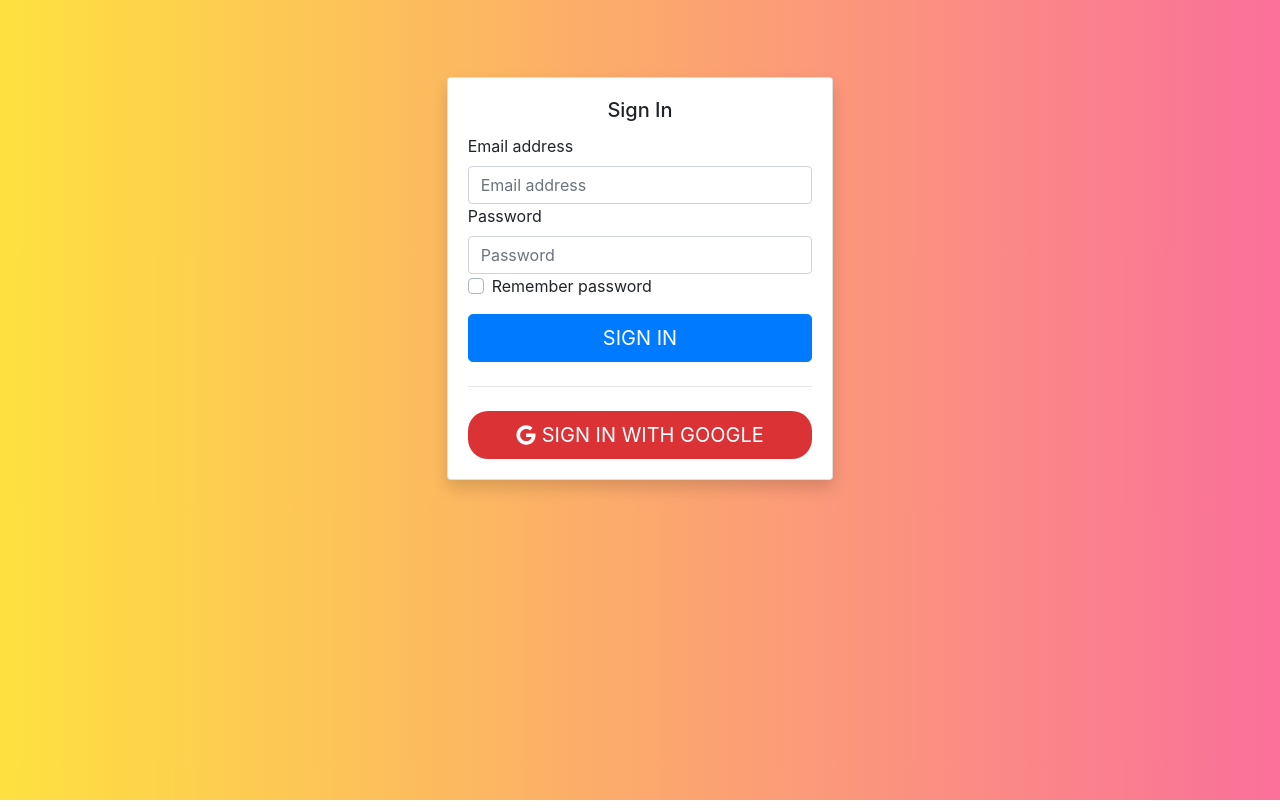
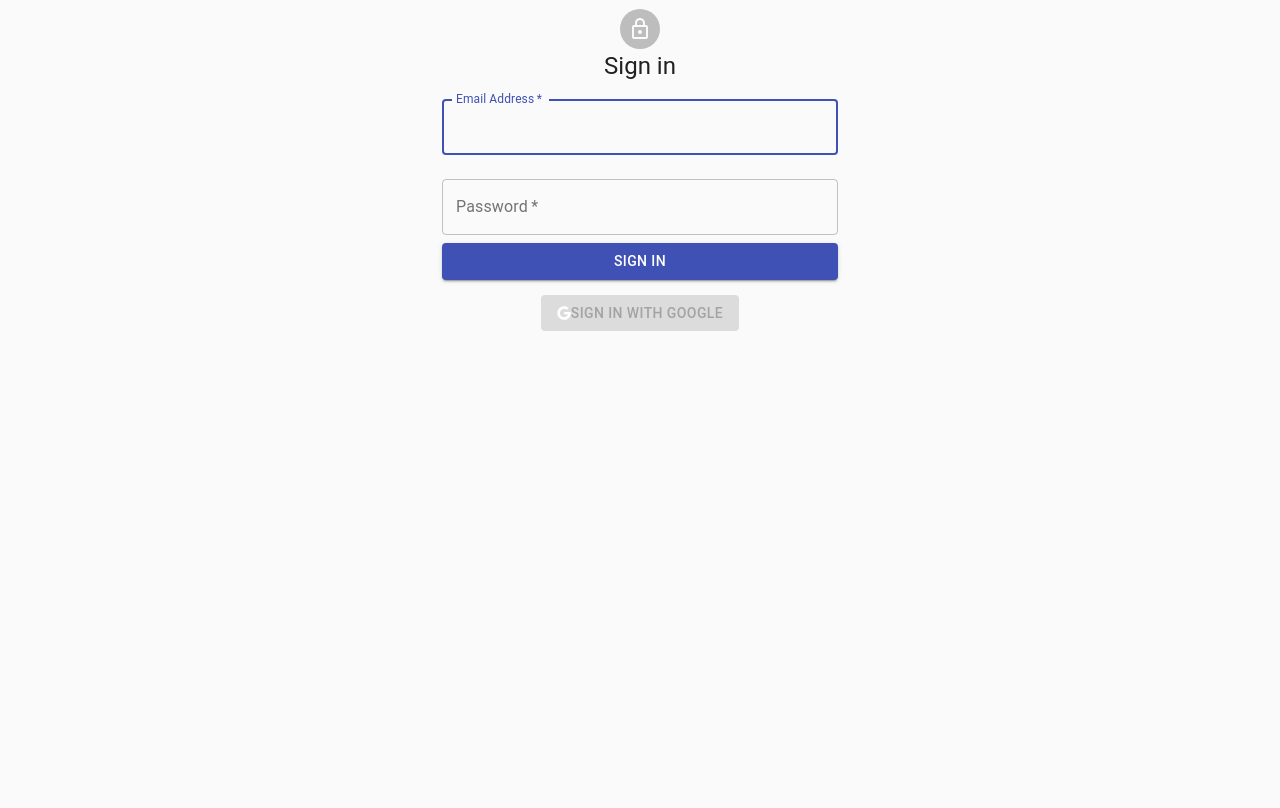
Before and after one commit to clapota/Dashboard, a React (Create React App) app: page / in a window 1280 px wide. Built offline with nearby package versions, Linux system fonts and the light colour scheme.

Commit message:
[+] Refactor with Material-UI and Added dashboardView

```diff
--- a/src/App.css
+++ b/src/App.css
@@ -20,3 +20,13 @@
 .App-link {
   color: #09d3ac;
 }
+
+html {
+  height: 100%
+}
+
+body {
+  height: 100%;
+  padding: 0;
+  margin: 0;
+}
--- a/src/App.js
+++ b/src/App.js
@@ -3,12 +3,42 @@ import LoginView from './Components/LoginView';
 import './App.css';
 import { library } from '@fortawesome/fontawesome-svg-core'
 import { fab } from '@fortawesome/free-brands-svg-icons'
+import { instanceOf } from 'prop-types';
+import { withCookies, Cookies } from 'react-cookie';
+import Dashboard from './Components/DashboardView';
 
-function App() {
-  library.add(fab);
-  return (
-    <LoginView/>
-  );
+class App extends React.Component {
+  static propTypes = {
+    cookies: instanceOf(Cookies).isRequired
+  };
+
+  constructor(props) {
+    super(props);
+    library.add(fab);
+
+    const { cookies } = props;
+    this.reloadCookies = this.reloadCookies.bind(this);
+    this.state = {
+      googleCredentials:  cookies.get('google-credentials')
+    }
+  }
+
+  reloadCookies() {
+    const { cookies } = this.props;
+    this.setState({
+      googleCredentials: cookies.get('google-credentials'),
+    });
+  }
+
+  render() {
+    if (this.state.googleCredentials === undefined) {
+      return (
+        <LoginView handler={this.reloadCookies} />
+      );
+    } else {
+      return (<Dashboard/>)
+    }
+  }
 }
 
-export default App;
+export default withCookies(App);
--- /dev/null
+++ b/src/Components/DashboardDescriptionCard.js
@@ -0,0 +1,29 @@
+import React from 'react';
+import {Card, CardHeader, Typography, CardContent, CardActions, IconButton} from '@material-ui/core';
+import '@material-ui/icons';
+import { MoreHoriz } from '@material-ui/icons';
+
+class DashboardDescriptionCard extends React.Component {
+    render() {
+        return (
+            <Card >
+                <CardHeader
+                    title={this.props.title}
+
+                />
+                <CardContent>
+                    <Typography variant="body2" color="textSecondary" component="p">
+                        {this.props.description}
+                    </Typography>
+                </CardContent>
+                <CardActions>
+                    <IconButton aria-label="More">
+                        <MoreHoriz/>
+                    </IconButton>
+                </CardActions>
+            </Card>
+        )
+    }
+}
+
+export default DashboardDescriptionCard;
--- /dev/null
+++ b/src/Components/DashboardView.js
@@ -0,0 +1,32 @@
+import React from 'react';
+import Sidebar from './Sidebar';
+import {Container, GridList, GridListTile} from '@material-ui/core';
+import DashboardDescriptionCard from './DashboardDescriptionCard';
+import 'bootstrap/dist/css/bootstrap.css';
+
+class Dashboard extends React.Component {
+    render() {
+        return(
+            <Container>
+                <Sidebar/>
+                <h1 className="text-center">Your dashboard</h1>
+                <GridList cellHeight={200} className="gridlist" cols={2}>
+                    <GridListTile cols={1}>
+                        <DashboardDescriptionCard title="Meteo" description="Ce widget de météo vous permet de récupérer toutes les informations nécessaires pour la météo lol zizi bite j'aime le caca lorem ipsum dolor sit amet"/>
+                    </GridListTile>
+                    <GridListTile cols={1}>
+                        <DashboardDescriptionCard title="Meteo" description="Ce widget de météo vous permet de récupérer toutes les informations nécessaires pour la météo lol zizi bite j'aime le caca lorem ipsum dolor sit amet"/>
+                    </GridListTile>
+                    <GridListTile cols={1}>
+                        <DashboardDescriptionCard title="Meteo" description="Ce widget de météo vous permet de récupérer toutes les informations nécessaires pour la météo lol zizi bite j'aime le caca lorem ipsum dolor sit amet"/>
+                    </GridListTile>
+                    <GridListTile cols={1}>
+                        <DashboardDescriptionCard title="Meteo" description="Ce widget de météo vous permet de récupérer toutes les informations nécessaires pour la météo lol zizi bite j'aime le caca lorem ipsum dolor sit amet"/>
+                    </GridListTile>
+                </GridList>
+            </Container>
+        )
+    }
+}
+
+export default Dashboard;
--- a/src/Components/LoginView.css
+++ b/src/Components/LoginView.css
@@ -1,18 +1,29 @@
-.signin-bg-image {
-    background-color: #FEE140;
-    background-image: linear-gradient(90deg, #FEE140 0%, #FA709A 100%);
-    position: absolute;
-    width: 100%;
-    left: 0;
-    height: 100%;
+body {
+    background-color: white;
+    overflow: hidden;
 }
 
-.card-signin {
-    margin-top: 20%;
+.paper {
+    margin-top: 8px;
+    display: flex;
+    flex-direction: column;
+    align-items: center;
 }
 
-.btn-google {
-    background-color: #db3236;
-    border-radius: 20px;
-    color: white;
+.avatar {
+    margin: 1px;
+    background-color: whitesmoke;
 }
+
+.form {
+    width: 100%;
+    margin-top: 1px;
+}
+
+.submit {
+    margin: 3px;
+}
+
+.google-submit {
+    margin-top: 15px !important;
+}
--- a/src/Components/LoginView.js
+++ b/src/Components/LoginView.js
@@ -2,52 +2,111 @@ import React from 'react';
 import 'bootstrap/dist/css/bootstrap.css';
 import { FontAwesomeIcon } from '@fortawesome/react-fontawesome';
 import './LoginView.css';
+import { instanceOf } from 'prop-types';
+import { GoogleLogin } from 'react-google-login';
+import { withCookies, Cookies } from 'react-cookie';
+import Button from '@material-ui/core/Button';
+import { Container, CssBaseline, Avatar, TextField, Typography} from '@material-ui/core';
+import LockOutlinedIcon from '@material-ui/icons/LockOutlined';
 
 class LoginView extends React.Component {
+    static propTypes = {
+        cookies: instanceOf(Cookies).isRequired
+    };
+
     constructor(props) {
         super(props);
-        this.googleApi = this.googleApi.bind(this);
+        this.googleOnSuccess = this.googleOnSuccess.bind(this);
+        this.googleOnFailure = this.googleOnFailure.bind(this);
     }
 
     googleApi(e) {
         e.preventDefault();
+        console.log('test');
         return 0;
+    }
+
+    googleOnSuccess(response) {
+        const { cookies } = this.props;
+        let expirationDate = new Date('now');
+
+        expirationDate = new Date(expirationDate.setMonth(expirationDate.getMonth()+1));
+        cookies.set('google-credentials', response.toString(), {path: '/', expires: expirationDate});
+        console.log(response);
+        console.log('Google ID : ' + response.googleId);
+        console.log('Token ID : ' + response.tokenId);
+        console.log('Access token ' + response.accessToken);
+        console.log('Token OBJ :' + response.tokenObj);
+        console.log('Profile OBJ :' + response.profileObj);
+        this.props.handler();
+        console.log('COOKIE ' + cookies.get('google-credentials'));
+    }
+
+    googleOnFailure(response) {
+        console.log(response.error);
     }
 
     render() {
         return (
-            <div className="signin-bg-image">
-                <div className="container-fluid">
-                    <div className="col-sm-9 col-md-7 col-lg-4 mx-auto">
-                        <div className="card card-signin shadow rounded">
-                            <div class="card-body">
-                                <h5 class="card-title text-center">Sign In</h5>
-                                <form class="form-signin">
-                                <div class="form-label-group">
-                                    <label for="inputEmail">Email address</label>
-                                    <input type="email" id="inputEmail" class="form-control" placeholder="Email address" required autofocus />
-                                </div>
-
-                                <div class="form-label-group">
-                                    <label for="inputPassword">Password</label>
-                                    <input type="password" id="inputPassword" class="form-control" placeholder="Password" required/>
-                                </div>
-
-                                <div class="custom-control custom-checkbox mb-3">
-                                    <input type="checkbox" class="custom-control-input" id="customCheck1"/>
-                                    <label class="custom-control-label" for="customCheck1">Remember password</label>
-                                </div>
-                                <button class="btn btn-lg btn-primary btn-block text-uppercase" type="submit">Sign in</button>
-                                <hr class="my-4"/>
-                                <button class="btn btn-lg btn-google btn-block text-uppercase" onClick={this.googleApi}><FontAwesomeIcon color="white" icon={['fab', 'google']}/> Sign in with Google</button>
-                                </form>
-                            </div>
-                        </div>
+                <Container className="login-form"component="main" maxWidth="xs">
+                    <CssBaseline />
+                    <div className="paper">
+                        <Avatar className="avatar">
+                            <LockOutlinedIcon />
+                        </Avatar>
+                        <Typography component="h1" variant="h5">
+                            Sign in
+                        </Typography>
+                        <form className="form" noValidate>
+                        <TextField
+                            variant="outlined"
+                            margin="normal"
+                            required
+                            fullWidth
+                            id="email"
+                            label="Email Address"
+                            name="email"
+                            autoComplete="email"
+                            autoFocus
+                        />
+                        <TextField
+                            variant="outlined"
+                            margin="normal"
+                            required
+                            fullWidth
+                            name="password"
+                            label="Password"
+                            type="password"
+                            id="password"
+                            autoComplete="current-password"
+                        />
+                        <Button
+                            type="submit"
+                            fullWidth
+                            variant="contained"
+                            color="primary"
+                            className="submit"
+                        >
+                            Sign In
+                        </Button>
+                        </form>
+                        <GoogleLogin
+                                    buttonText="Login With google"
+                                    clientId="510533827407-r7e4usbqtgurv1p47vmb3n9a8f8nnm7j.apps.googleusercontent.com"
+                                    render={
+                                        renderProps => (
+                                            <Button variant="contained" color="secondary" className="google-submit" onClick={renderProps.onClick} disabled={renderProps.disabled}><FontAwesomeIcon className="icon-google" color="white" icon={['fab', 'google']}/>Sign in with google</Button>
+                                        )
+                                    }
+                                    redirectUri="localhost:8080"
+                                    onSuccess={this.googleOnSuccess}
+                                    onFailure={this.googleOnFailure}
+                                    cookiePolicy={'single_host_origin'}
+                        />
                     </div>
-                </div>
-            </div>
-        )
+                </Container>
+        );
     }
 }
 
-export default LoginView;
+export default withCookies(LoginView);
--- a/src/index.js
+++ b/src/index.js
@@ -3,8 +3,9 @@ import ReactDOM from 'react-dom';
 import './index.css';
 import App from './App';
 import * as serviceWorker from './serviceWorker';
+import { CookiesProvider } from 'react-cookie';
 
-ReactDOM.render(<App />, document.getElementById('root'));
+ReactDOM.render(<CookiesProvider><App /></CookiesProvider>, document.getElementById('root'));
 
 // If you want your app to work offline and load faster, you can change
 // unregister() to register() below. Note this comes with some pitfalls.
```
Also changed, not shown: package.json (+8 -1 lines), src/Components/Sidebar.js (added, +73 -0 lines), 1 other file (tests, documents, lock files or other folders).
